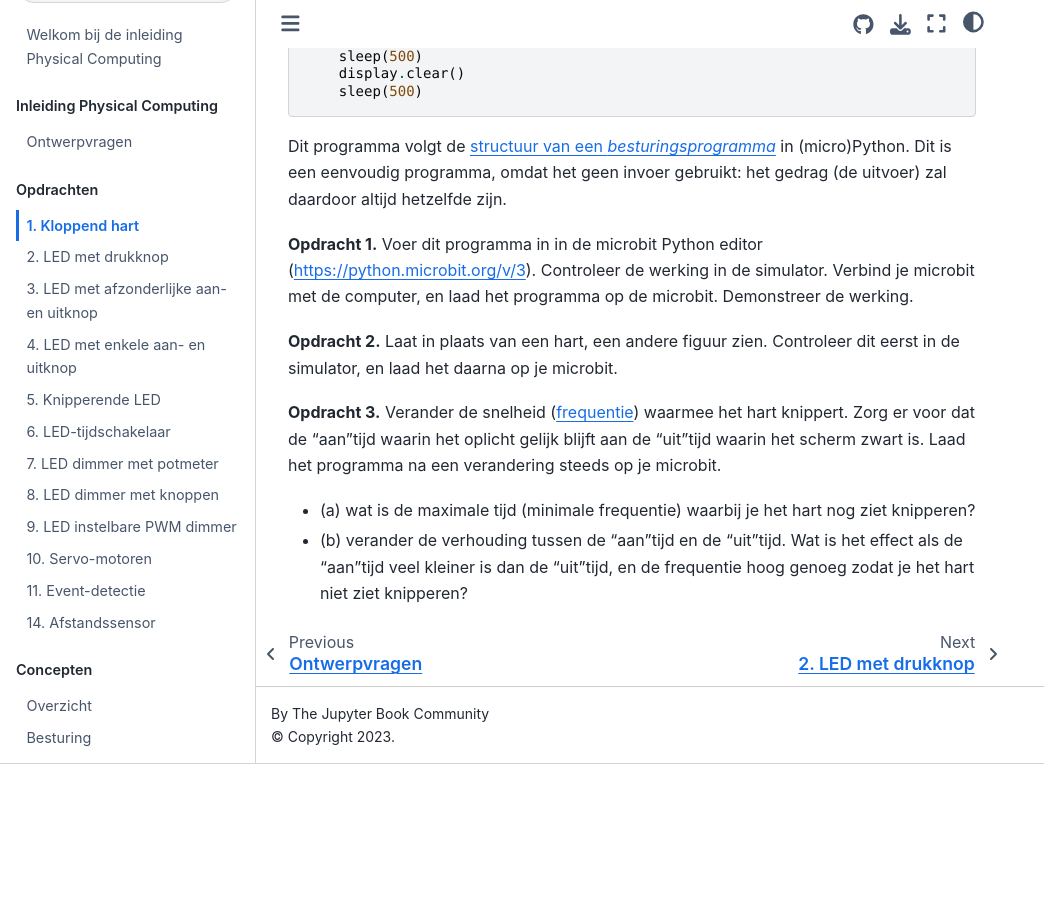
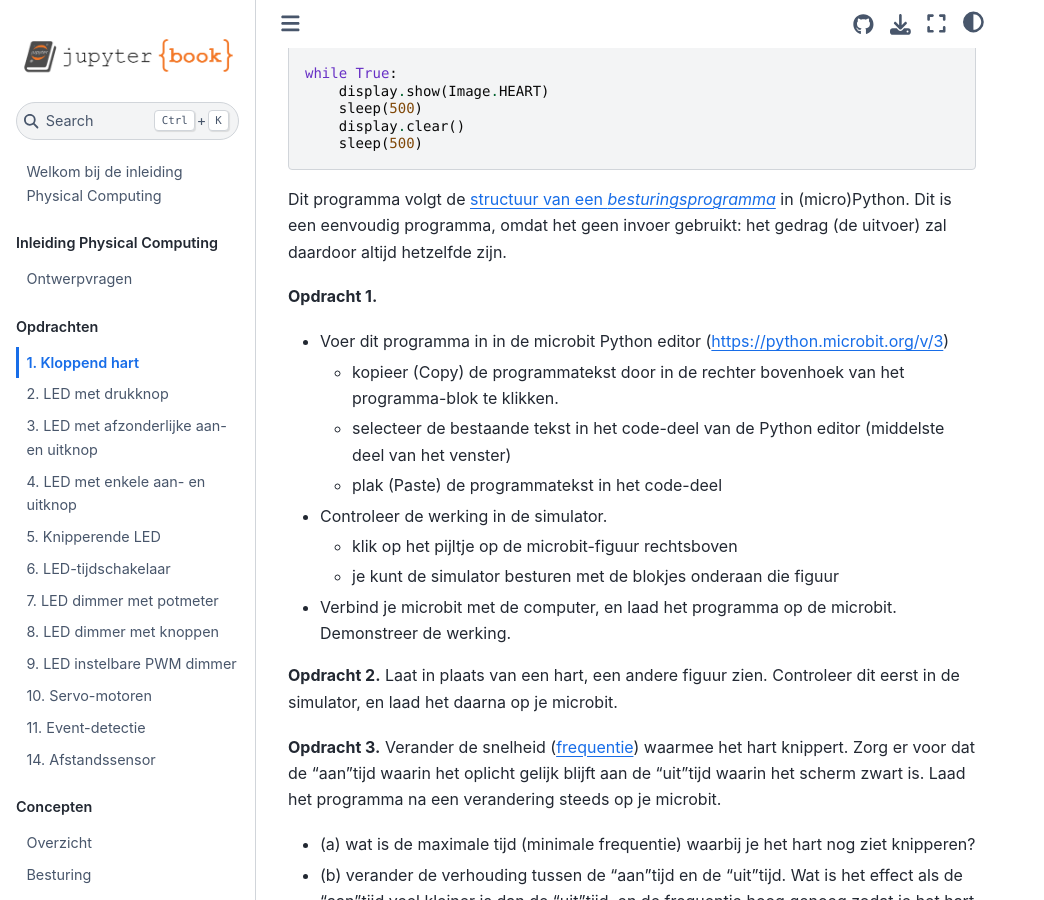
Before and after one commit to eelcodijkstra/pcintrobook, a Jupyter Book: the page built from opdrachten/01-kloppend-hart.md, in a window 1280 px wide and 900 px high, scrolled down 378 px. Shown: the whole window, without its empty margins (0-1044 px from the left). Built offline with Jupyter Book 1.0.4 settings and Sphinx 7.4.7 and the Sphinx Book theme 1.1.4, drawn with Linux system fonts in a browser that asks for light colours; pages that are not in the unit, such as notebooks, are missing from menus; before the commit the page ends 1142 px from its top, so only the background shows below that.

Commit message:
Bijwerken opdracht 1

```diff
--- a/myst.yml
+++ b/myst.yml
@@ -2,7 +2,7 @@
 version: 1
 project:
   id: 571e4a66-cfd6-41ed-81d5-29063bd14099
-  # title:
+  title: Inleiding Physical Computing
   # description:
   keywords: []
   # authors: [Eelco Dijkstra]
--- a/opdrachten/01-kloppend-hart.md
+++ b/opdrachten/01-kloppend-hart.md
@@ -1,4 +1,10 @@
 # 1. Kloppend hart
+
+
+:::{image} ../figs/microbit-kloppend-hart.png
+:width: 200
+:align: right
+:::
 
 Dit is een eenvoudig voorbeeld, om te zien of alles werkt: test eerst het programma op de host-computer; breng het programma dan over van de host-computer naar de microbit, en laat het daar uitvoeren.
 
@@ -19,7 +25,16 @@ while True:
 Dit programma volgt de [structuur van een *besturingsprogramma*](besturingsprogramma-structuur) in (micro)Python.
 Dit is een eenvoudig programma, omdat het geen invoer gebruikt: het gedrag (de uitvoer) zal daardoor altijd hetzelfde zijn.
 
-**Opdracht 1.** Voer dit programma in in de microbit Python editor (https://python.microbit.org/v/3). Controleer de werking in de simulator. Verbind je microbit met de computer, en laad het programma op de microbit. Demonstreer de werking.
+**Opdracht 1.**
+
+* Voer dit programma in in de microbit Python editor (https://python.microbit.org/v/3)
+    * kopieer (Copy) de programmatekst door in de rechter bovenhoek van het programma-blok te klikken.
+    * selecteer de bestaande tekst in het code-deel van de Python editor (middelste deel van het venster)
+    * plak (Paste) de programmatekst in het code-deel
+* Controleer de werking in de simulator.
+    * klik op het pijltje op de microbit-figuur rechtsboven
+    * je kunt de simulator besturen met de blokjes onderaan die figuur
+* Verbind je microbit met de computer, en laad het programma op de microbit. Demonstreer de werking.
 
 **Opdracht 2.** Laat in plaats van een hart, een andere figuur zien. Controleer dit eerst in de simulator, en laad het daarna op je microbit.
 
```
Also changed, not shown: figs/microbit-kloppend-hart.png (added).
